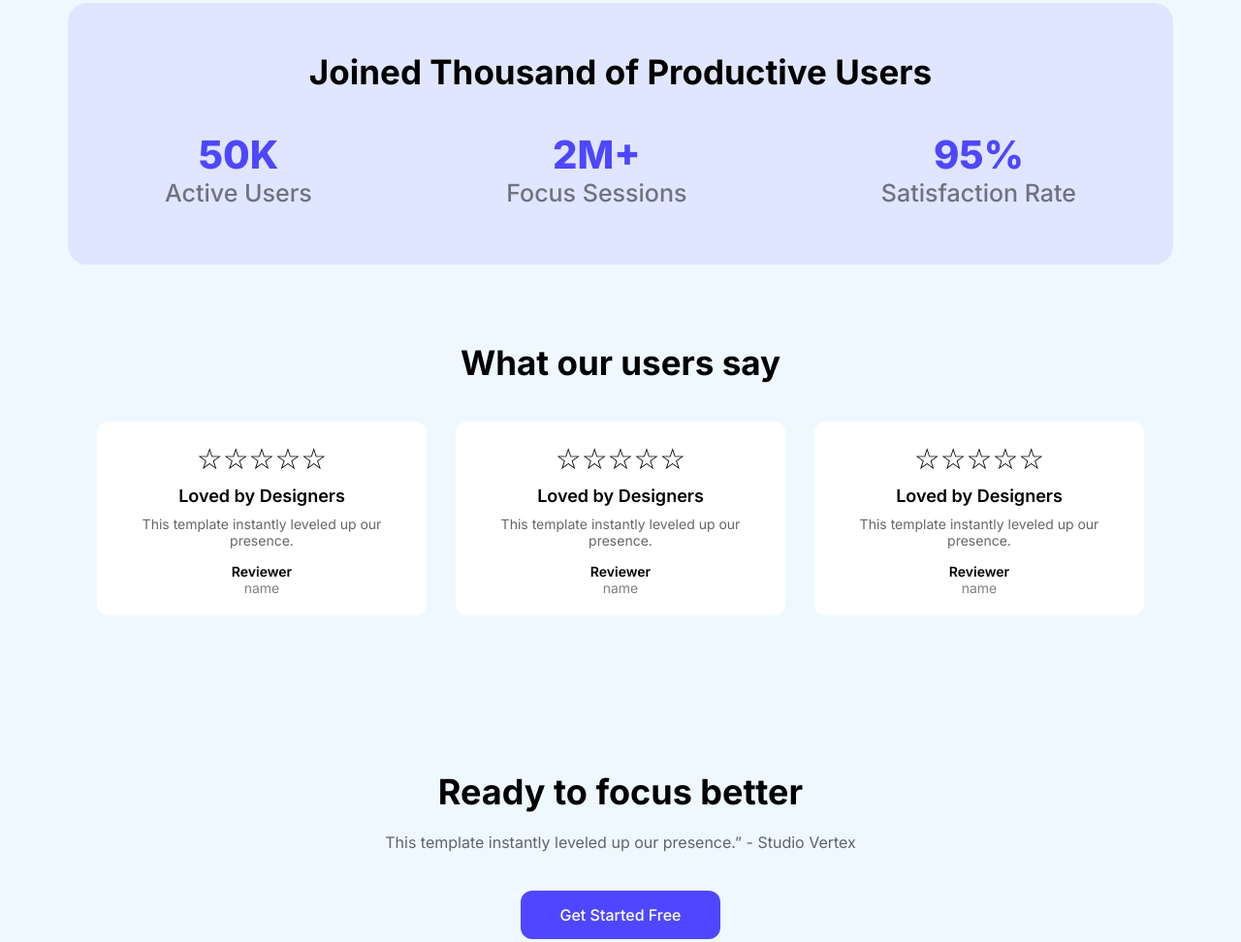
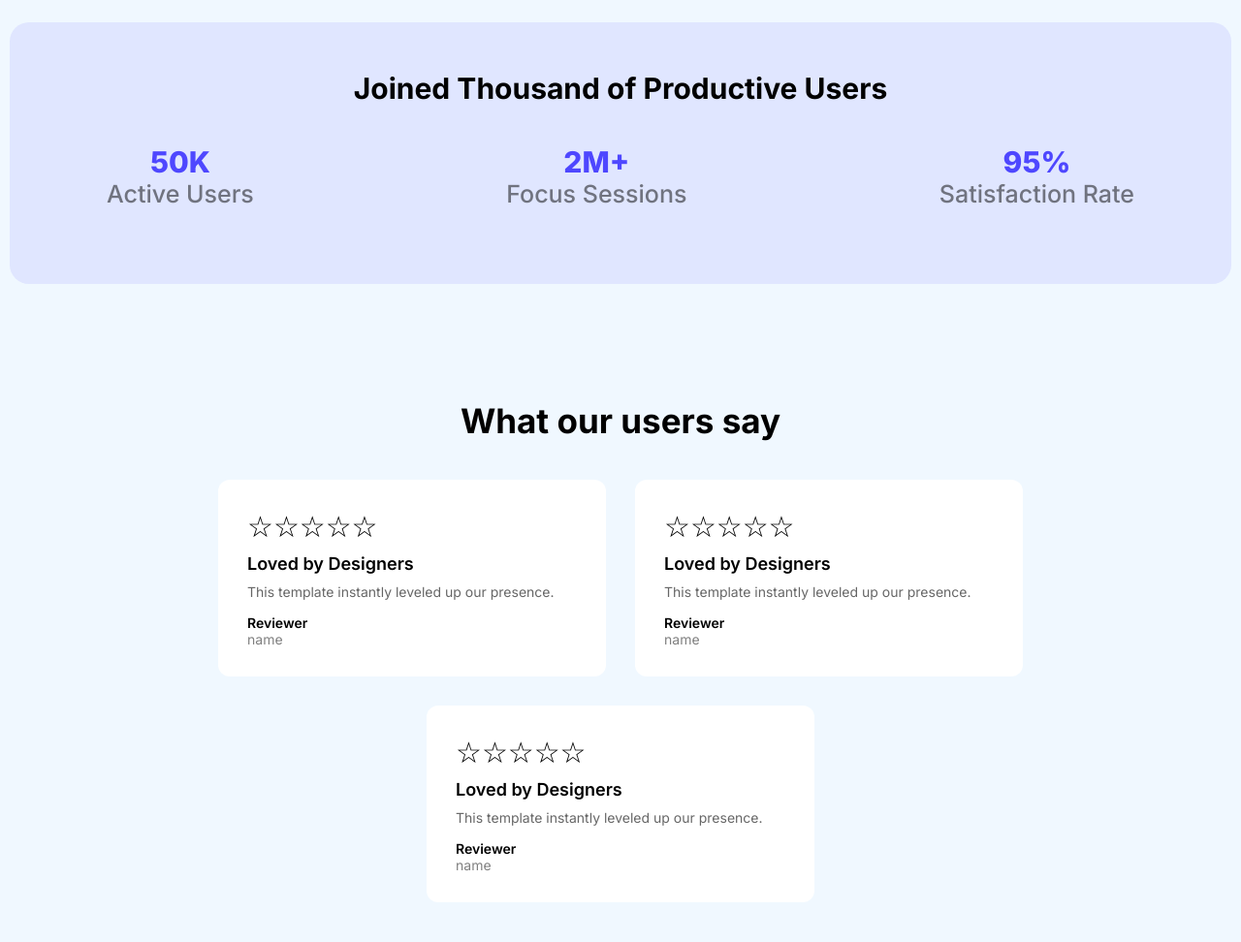
Before and after one commit to jahid-hasan-sajeeb/project-1-basic-html-css, a plain HTML site: page index.html in a window 1280 px wide. Shown: the part 1001-1973 px from the top of the page at 97% size. Drawn offline with Linux system fonts and the light colour scheme.

Commit message:
added hover

```diff
--- a/styles/style.css
+++ b/styles/style.css
@@ -29,6 +29,11 @@ header{
     font-size: 16px;
 }
 
+.nav-button:hover{
+    background-color: brown;
+    cursor: pointer;
+}
+
 .nav-logo{
     font-size: 30px;
     font-weight: 800;
@@ -50,10 +55,8 @@ header{
 .main-1-container{
     display: flex;
     margin: 100px auto;
-    justify-content:space-around;
+    justify-content:space-evenly;
     align-items: center;
-    gap: 5vw;
-
 }
 
 .title-1{
@@ -78,9 +81,9 @@ header{
 
 .main-2-container{
     text-align: center;
-    margin: 0 auto;
+    margin: 120px auto;
     background-color: rgba(78, 71, 255, 0.1);
-    width: 1140px;
+    width: 1260px;
     height: 270px;
     border-radius: 20px;
 
@@ -88,7 +91,7 @@ header{
 
 .main-2-title{
     padding-top: 50px;
-    font-size: 35px;
+    font-size: 30px;
 }
 
 .productive-users{
@@ -100,7 +103,7 @@ header{
 .pro-num
 {
     color:rgb(78, 71, 255);
-    font-size: 40px;
+    font-size: 30px;
     font-weight: 800;
 }
 
@@ -110,15 +113,11 @@ header{
     font-weight: 500;
 }
 
-.main-3-container {
-    padding: 80px 0;
-    text-align: center;
-}
-
 .main-3-title {
     font-size: 35px;
     font-weight: 700;
     margin-bottom: 40px;
+    text-align: center;
 }
 
 .main-3-reviews {
@@ -132,8 +131,8 @@ header{
 .review-card {
     background-color: white;
     border-radius: 12px;
-    padding: 20px;
-    width: 300px;
+    padding: 30px;
+    width: 340px;
 }
 
 .review-stars {
@@ -166,21 +165,21 @@ header{
     display: flex;
     flex-direction: column;
     text-align: center;
-    padding: 80px 20px;
+    margin-top: 120px;
 }
 
 .main-4-title {
-    font-size: 36px;
+    font-size: 30px;
     font-weight: 700;
 }
 
 .main-4-text {
-    margin: 20px 0;
+    margin: 10px 0;
     color: rgba(0, 0, 0, 0.6);
 }
 
 .main-4-button {
-    margin: 20px auto;
+    margin: 10px auto;
 }
 
 .main-4-img {
```
